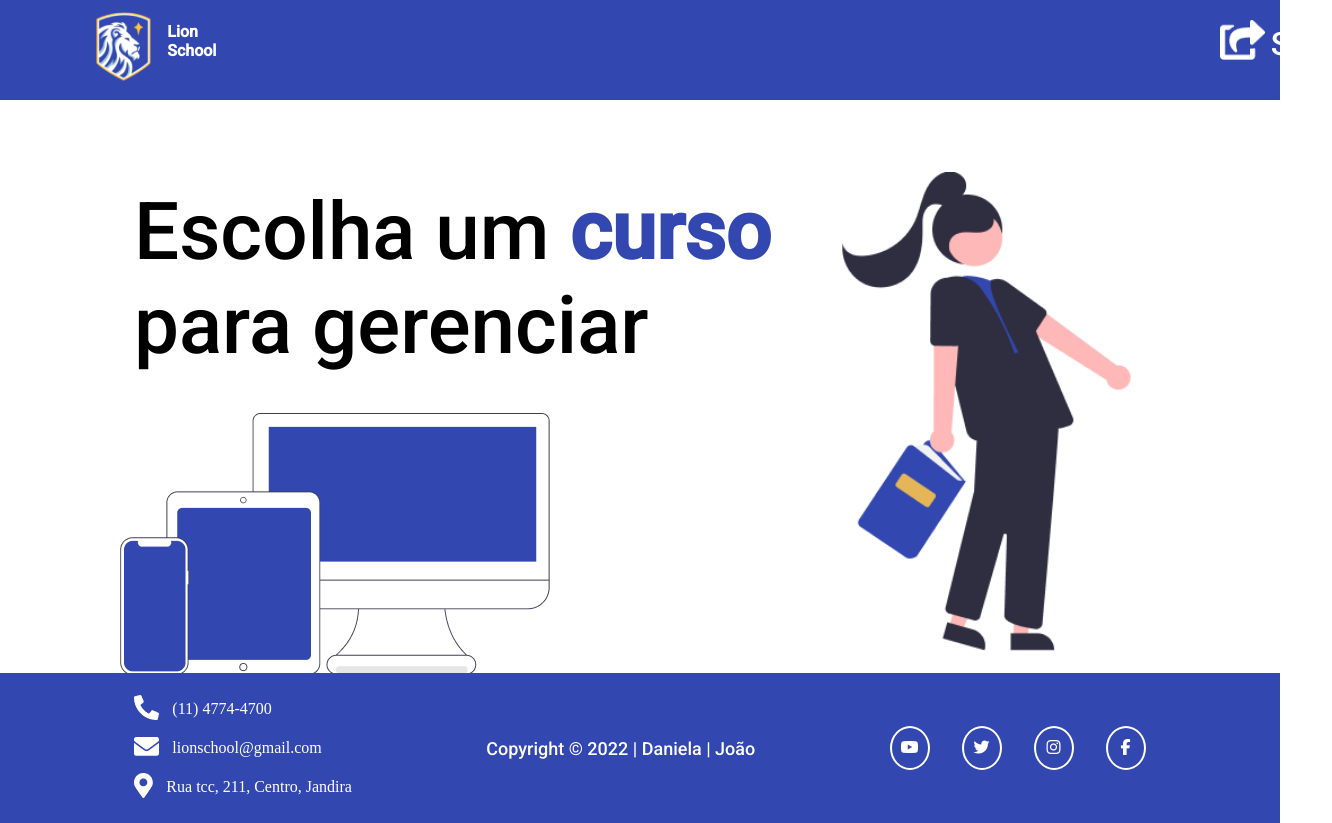
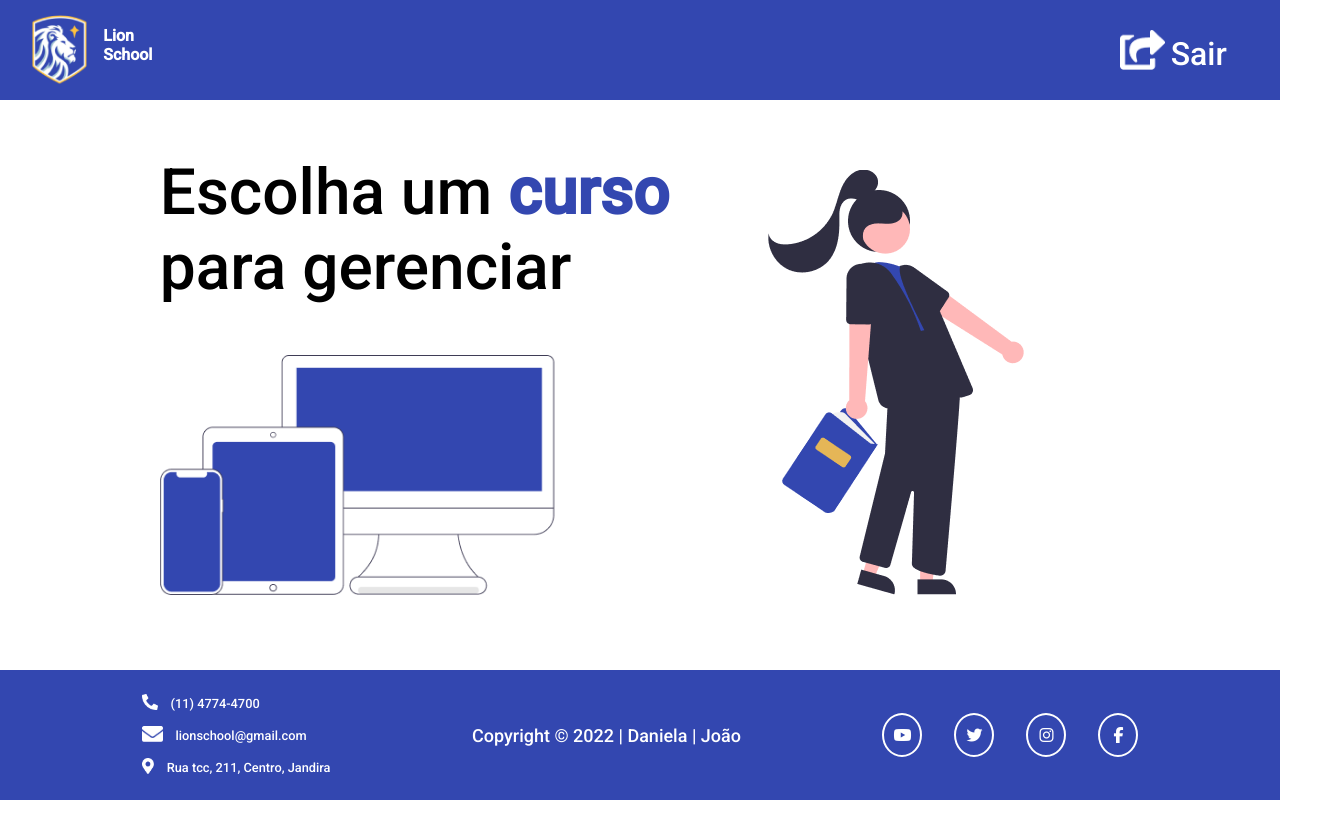
Before and after one commit to Ratinho253/lion-schol, a plain HTML site: page index.html in a window 1280 px wide. Shown: the whole page, 1332 px wide, since content can reach past the window. After the commit the page ends 800 px from the top, so only its background shows below. Drawn offline with Linux system fonts and the light colour scheme; no server answers.

Commit message:
fazendo alguns ajustes na estilização da primeira tela

```diff
--- a/css/footer.css
+++ b/css/footer.css
@@ -12,12 +12,17 @@ footer {
     display: flex;
     flex-direction: column;
     gap: 13px;
+    font-size: .5rem;
 }
 
+.ulist img{
+    height: 1rem;
+}
 .ulist {
     display: flex;
     align-items: center;
     gap: 13px;
+    font-size: .8rem;
 }
 
 .cor {
--- a/css/header.css
+++ b/css/header.css
@@ -1,17 +1,18 @@
 
 .div_inicio{
     grid-area: header;
-    height: 100px;
+    height: 100%;
     width: 100%;
     background-color:  #3347B0;
     display: flex;
+    align-items: center;
+    justify-content: space-between;
 }
 
 .start{
     height: 70px;
     width: 100px;
-    padding-top: 12px;
-    padding-left: 96px ;
+    margin-left: 2rem;
     display: flex;
     justify-items: center;
     gap: 16px;
@@ -19,17 +20,15 @@
 
 .lion_school{
     display: flex;
-    padding-top: 10px;
+    margin-top: .7rem;
     font-family: 'Roboto', sans-serif;
     font-weight: 700;
     color: #ffff;
 }
 
 .sair{
-    padding-top: 20px;
-    padding-left: 80%;
     height: 40px;
-    width: 100px;
+    width: 10rem;
     display: flex;
     gap: 1px;
 }
--- a/css/main.css
+++ b/css/main.css
@@ -1,9 +1,37 @@
 @import url('https://fonts.googleapis.com/css2?family=Roboto:ital,wght@0,100;0,500;1,900&display=swap');
+
+body {
+    height: 100vh;
+    display: grid;
+    grid-template-areas:
+        "header"
+        "main"
+        "footer";
+    grid-template-rows: 100px 1fr 130px;
+    font-family: 'Roboto', sans-serif;
+}
+
+
+ul,
+ol,
+li {
+    list-style: none;
+}
+
+@media (max-width:647px) {
+    body {
+        display: flex;
+        flex-direction: column;
+    }
+}
+
+
 .primeira-tela {
     width: 100%;
     height: 100%;
     display: flex;
     align-items: center;
+    justify-content: space-evenly;
 }
 
 main {
@@ -13,19 +41,21 @@ main {
 }
 
 .container {
-    padding-left: 5%;
+    margin-left: 5%;
+    display: flex;
+    width: 40%;
+    flex-direction: column;
+    justify-content: center;
 }
 
 .text {
-    width: 700px;
+    width: 100%;
     height: 200px;
-    padding-left: 10%;
-    padding-top: 5%;
 }
 
 .escolha_curso {
     font-family: 'Roboto', sans-serif;
-    font-size: 5rem;
+    font-size: 4rem;
 }
 
 .curso {
@@ -36,14 +66,17 @@ main {
 .image-responsive {
     height: 260px;
     width: 500px;
-    padding-top: 4%;
-    padding-left: 8%;
+}
+
+.image-responsive img {
+    min-height: 15rem;
+    max-width: 25rem;
 }
 
 .estudante {
     width: max-content;
-    height: 30rem;
-    margin-left: 5%;
+    max-height: 30rem;
+    min-height: 10rem;
 }
 
 .cards1 {
@@ -61,7 +94,6 @@ main {
 .curso_DS {
     display: flex;
     background-color: #3347B0;
-    padding-right: 12%;
     box-shadow: 6px 6px 6px 6px rgba(0, 0, 0, 0.2);
     cursor: pointer;
 }
@@ -69,7 +101,6 @@ main {
 .curso_RDS {
     display: flex;
     background-color: #3347B0;
-    padding-right: 12%;
     box-shadow: 6px 6px 6px 6px rgba(0, 0, 0, 0.2);
     cursor: pointer;
 }
@@ -77,7 +108,7 @@ main {
 .curso_DS,
 .curso_RDS {
     width: 20rem;
-    height: 150px;
+    height: 8rem;
     align-items: center;
     justify-content: center;
     transition: .3s;
@@ -86,7 +117,7 @@ main {
 .DS,
 .RDS {
     font-family: 'Roboto', sans-serif;
-    font-size: 64px;
+    font-size: 5rem;
     color: #ffff;
     align-items: center;
 }
@@ -128,6 +159,7 @@ main {
     .image-responsive {
         display: none;
     }
+
     .estudante {
         display: none;
     }
--- a/css/reset.css
+++ b/css/reset.css
@@ -3,27 +3,3 @@
     padding: 0;
     border-radius: border-box;
 }
-
-body {
-    height: 100vh;
-    display: grid;
-    grid-template-areas:
-        "header"
-        "main"
-        "footer";
-    grid-template-rows: 150px 1fr 150px;
-}
-
-
-ul,
-ol,
-li {
-    list-style: none;
-}
-
-@media (max-width:647px) {
-    body {
-        display: flex;
-        flex-direction: column;
-    }
-}
```
